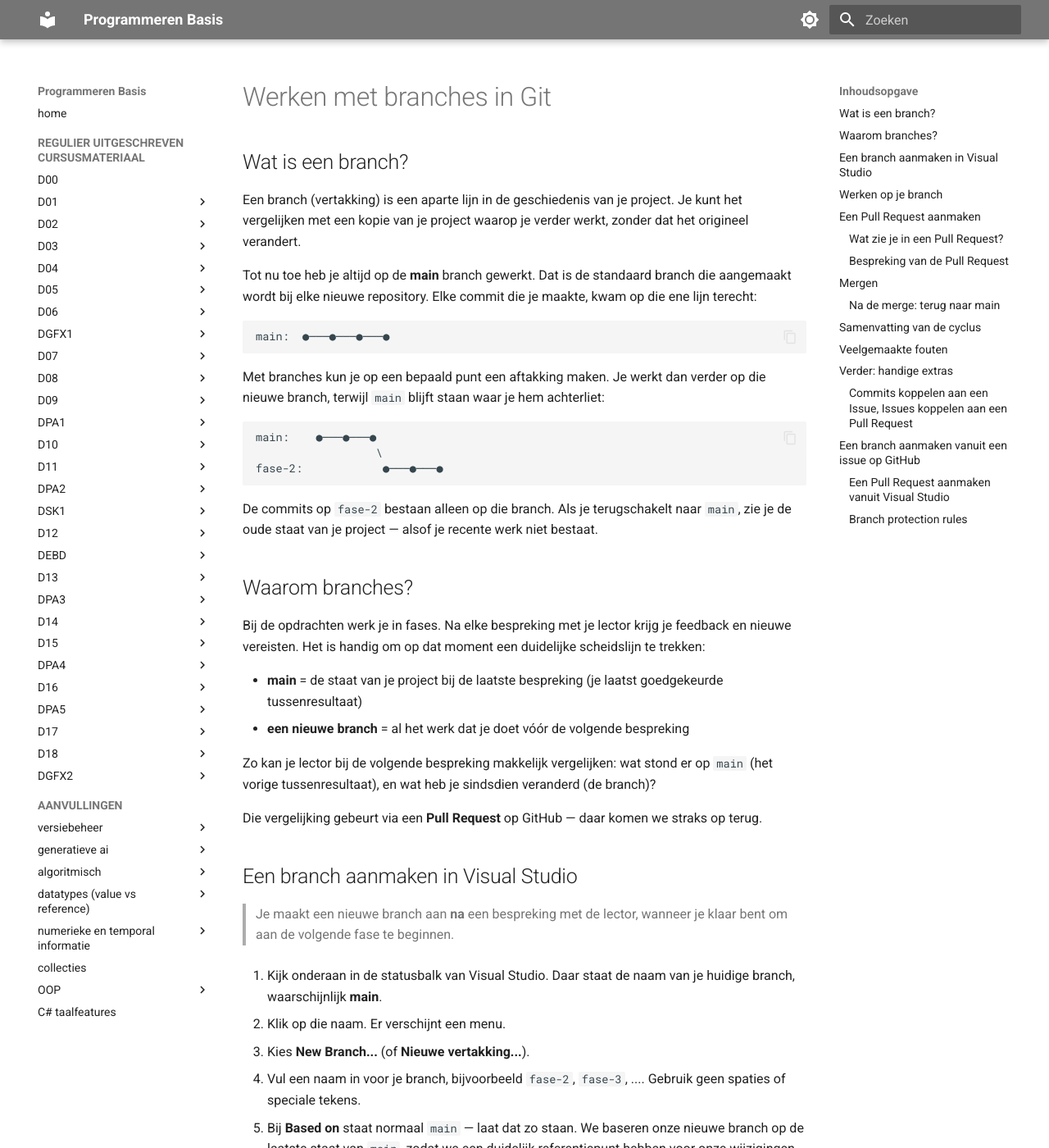
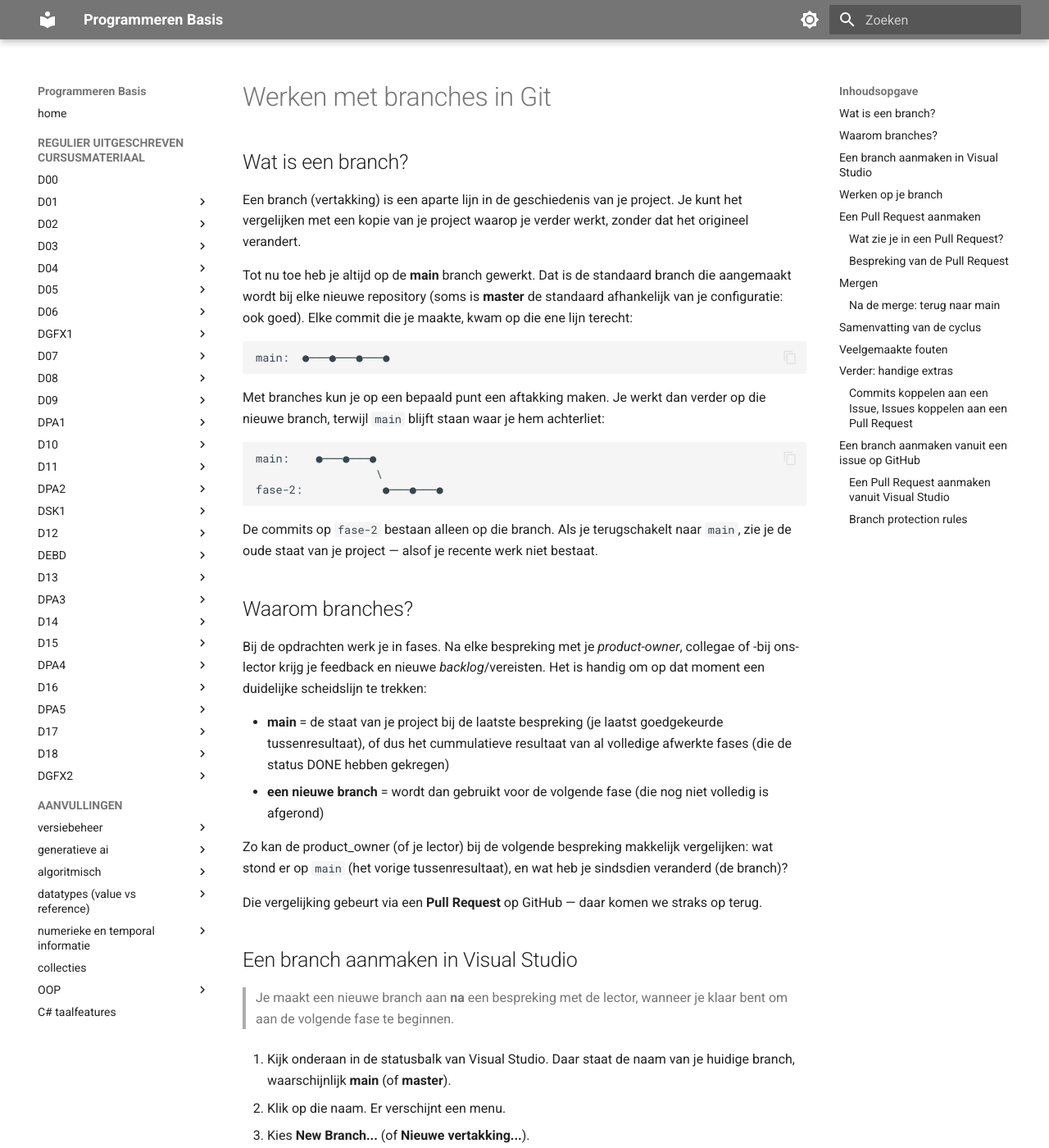
Before and after one commit to GRAD-PRG/PB, an MkDocs documentation site: the page built from docs/Aanvulling - Git(Hub) in Visual Studio - Branches.md, in a window 1280 px wide and 1400 px high. Shown: the whole window at 82% size. Built offline with MkDocs 1.6.1 and Material for MkDocs 9.7.7, drawn with Linux system fonts in a browser that asks for light colours.

Commit message:
Verduidelijk branch nut

````diff
--- a/docs/Aanvulling - Git(Hub) in Visual Studio - Branches.md
+++ b/docs/Aanvulling - Git(Hub) in Visual Studio - Branches.md
@@ -4,7 +4,7 @@
 
 Een branch (vertakking) is een aparte lijn in de geschiedenis van je project. Je kunt het vergelijken met een kopie van je project waarop je verder werkt, zonder dat het origineel verandert.
 
-Tot nu toe heb je altijd op de **main** branch gewerkt. Dat is de standaard branch die aangemaakt wordt bij elke nieuwe repository. Elke commit die je maakte, kwam op die ene lijn terecht:
+Tot nu toe heb je altijd op de **main** branch gewerkt. Dat is de standaard branch die aangemaakt wordt bij elke nieuwe repository (soms is **master** de standaard afhankelijk van je configuratie: ook goed). Elke commit die je maakte, kwam op die ene lijn terecht:
 
 ```
 main:  ●───●───●───●
@@ -22,12 +22,12 @@ De commits op `fase-2` bestaan alleen op die branch. Als je terugschakelt naar `
 
 ## Waarom branches?
 
-Bij de opdrachten werk je in fases. Na elke bespreking met je lector krijg je feedback en nieuwe vereisten. Het is handig om op dat moment een duidelijke scheidslijn te trekken:
+Bij de opdrachten werk je in fases. Na elke bespreking met je _product-owner_, collegae of -bij ons- lector krijg je feedback en nieuwe _backlog_/vereisten. Het is handig om op dat moment een duidelijke scheidslijn te trekken:
 
-- **main** = de staat van je project bij de laatste bespreking (je laatst goedgekeurde tussenresultaat)
-- **een nieuwe branch** = al het werk dat je doet vóór de volgende bespreking
+- **main** = de staat van je project bij de laatste bespreking (je laatst goedgekeurde tussenresultaat), of dus het cummulatieve resultaat van al volledige afwerkte fases (die de status DONE hebben gekregen)
+- **een nieuwe branch** = wordt dan gebruikt voor de volgende fase (die nog niet volledig is afgerond)
 
-Zo kan je lector bij de volgende bespreking makkelijk vergelijken: wat stond er op `main` (het vorige tussenresultaat), en wat heb je sindsdien veranderd (de branch)?
+Zo kan de product_owner (of je lector) bij de volgende bespreking makkelijk vergelijken: wat stond er op `main` (het vorige tussenresultaat), en wat heb je sindsdien veranderd (de branch)?
 
 Die vergelijking gebeurt via een **Pull Request** op GitHub — daar komen we straks op terug.
 
@@ -35,7 +35,7 @@ Die vergelijking gebeurt via een **Pull Request** op GitHub — daar komen we st
 
 > Je maakt een nieuwe branch aan **na** een bespreking met de lector, wanneer je klaar bent om aan de volgende fase te beginnen.
 
-1. Kijk onderaan in de statusbalk van Visual Studio. Daar staat de naam van je huidige branch, waarschijnlijk **main**.
+1. Kijk onderaan in de statusbalk van Visual Studio. Daar staat de naam van je huidige branch, waarschijnlijk **main** (of **master**).
 
 2. Klik op die naam. Er verschijnt een menu.
 
````
